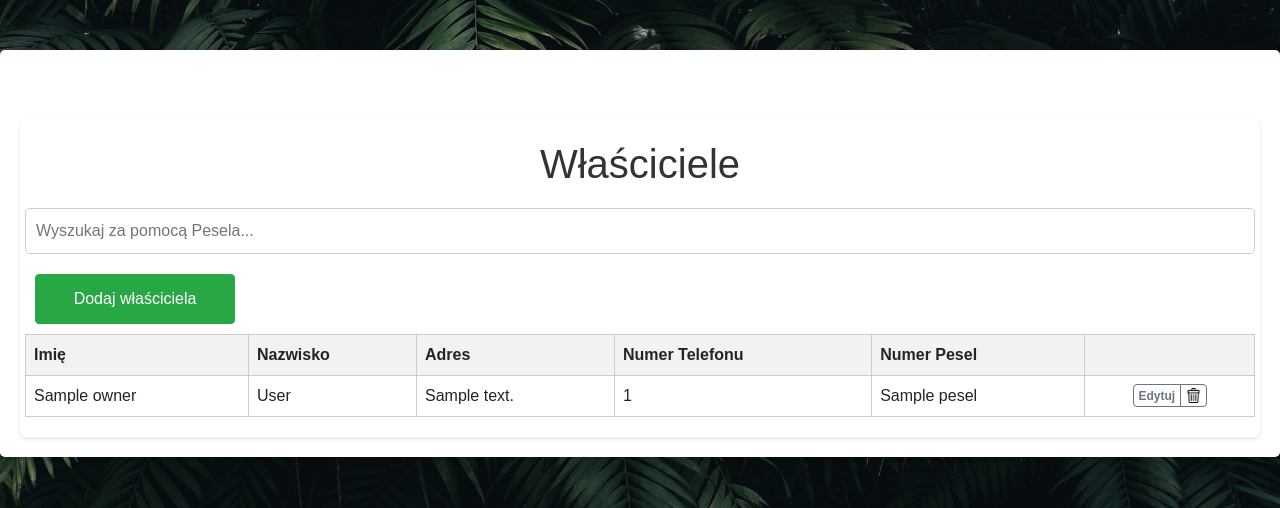
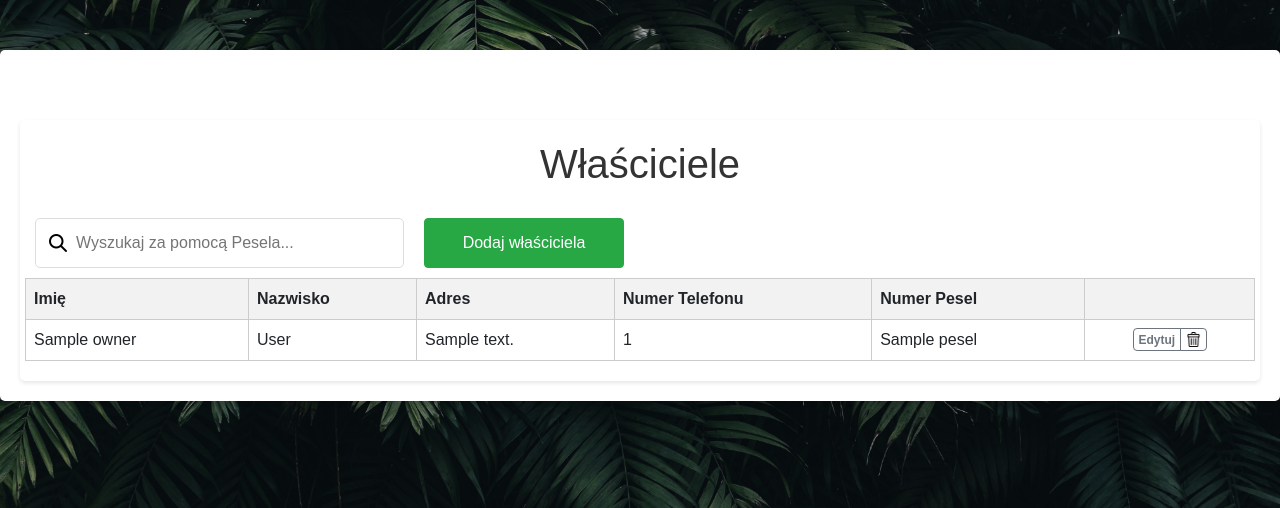
Before and after one commit to kowalczyk-j/vet-clinic-web-app, a Flask app: template project/templates/patients.html in a window 1280 px wide. Shown: the part 56-564 px from the top of the page. Run offline with Flask 3, Linux system fonts and the light colour scheme; the template is opened without the code that fills it: most values are stand-ins (such as "Sample title", 1, 10 or a date in 2020); parts of the project's set-up code (start-up, migrations or seed data) failed here and were passed over; some libraries are stand-ins or nearby versions.

Commit message:
fixed searchbar

```diff
--- a/project/static/css/style.css
+++ b/project/static/css/style.css
@@ -146,7 +146,7 @@
   align-items: right;
 }
 
-#searchInput {
+#pesel {
   background-image: url('search_icon.png'); /* Add a search icon to input */
   background-size: 24px;
   background-position: 10px 12px; /* Position the search icon */
```
